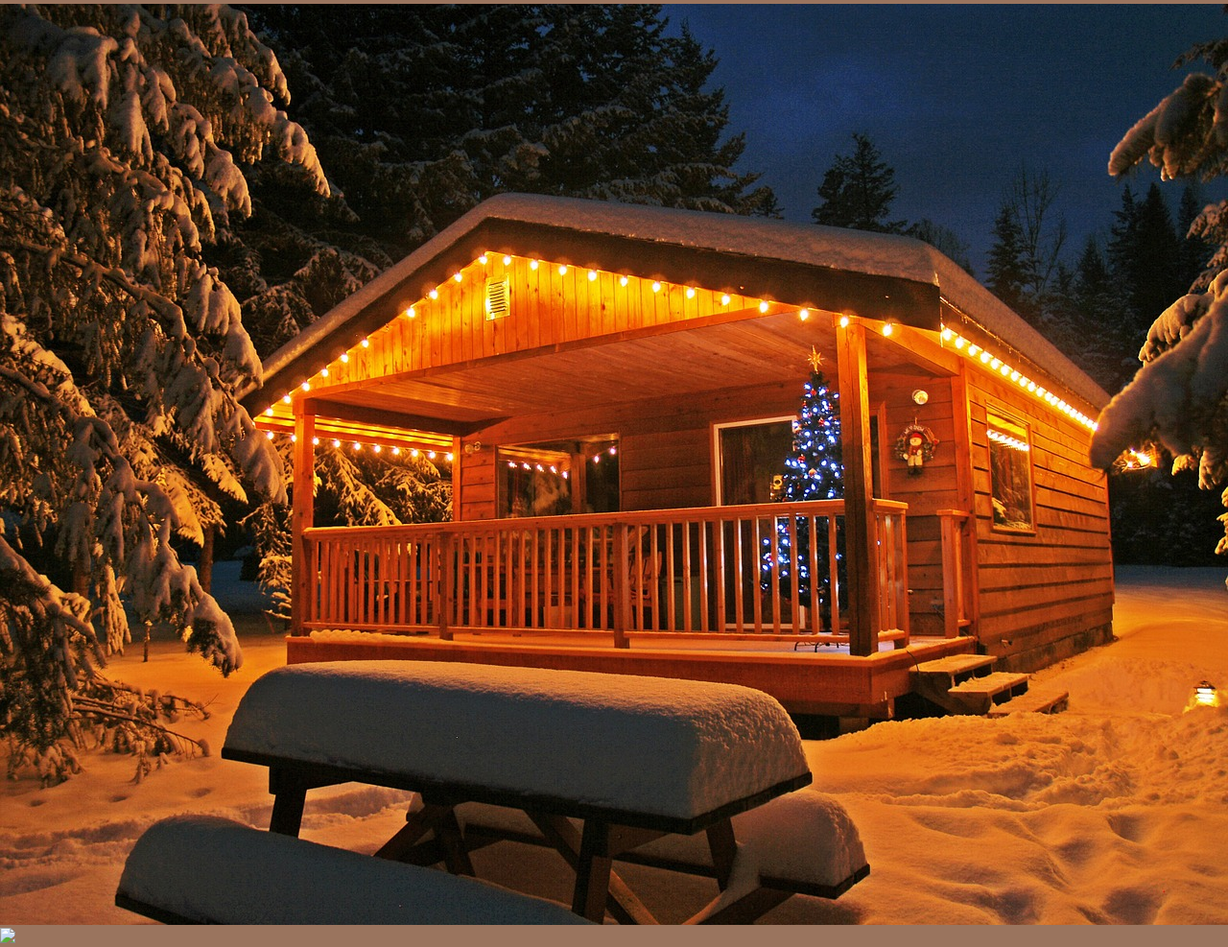
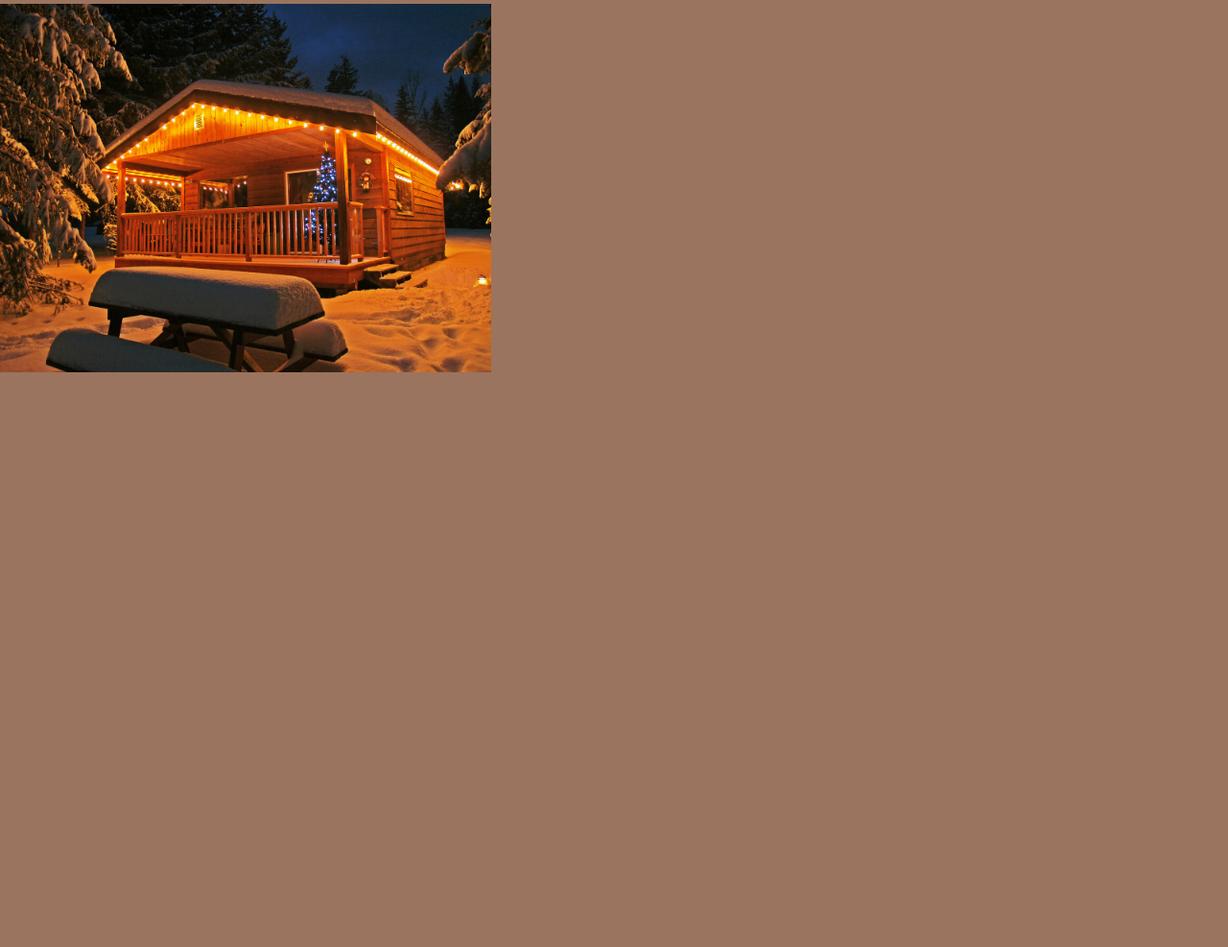
Before and after one commit to hannahespino/Assessment, a plain HTML site: page index.html in a window 1280 px wide. Shown: the part 1119-2106 px from the top of the page at 96% size. After the commit the page ends 1510 px from the top, so only its background shows below. Drawn offline with Linux system fonts and the light colour scheme; files whose address does not match are found by name.

Commit message:
Add files via upload
I edited the size of the 1st picture.

```diff
--- a/index.html
+++ b/index.html
@@ -28,7 +28,9 @@
             <h1>Maunga Club</h1>
             <h2>Where Comfort meets Convenience.</h2>
         </div>
+        <div class="menu">
         <img id="Cabin" src="images/maunga_club_cabin.jpg">
-        <img id="Exterior" src="images/cabin_view_thumb.jpg">
+        </div>
+
     </body>
 </html>
--- a/style.css
+++ b/style.css
@@ -35,3 +35,6 @@ nav li a{
 header{
     margin: 0px;
 }
+img#Cabin{
+    width: 40%;
+}
```
